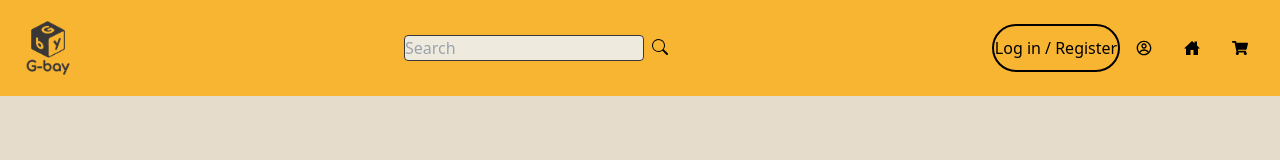
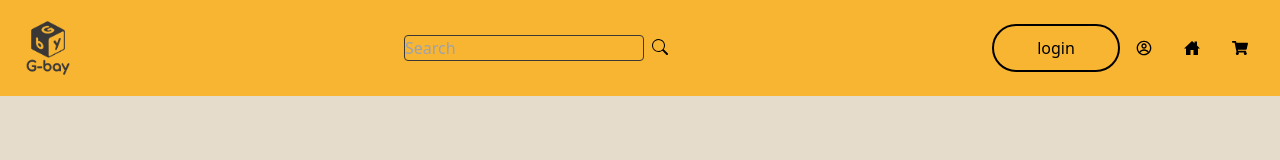
Before and after one commit to Martekode/react-g-bay, a React (Create React App) app in the folder client/: page / in a window 1280 px wide. Shown: the top 160 px of the page. Built offline with nearby package versions, Linux system fonts and the light colour scheme.

Commit message:
buttons and status placed in navbar

```diff
--- a/client/src/components/Navbar.js
+++ b/client/src/components/Navbar.js
@@ -5,8 +5,12 @@ import {BsSearch} from "react-icons/bs"
 import {IoHomeSharp} from "react-icons/io5"
 import {FaShoppingCart} from "react-icons/fa"
 import logo from "../images/blacklogo.png"
+import { useAuth0 } from '@auth0/auth0-react';
+import LoginButton from './LoginButton';
+import LogoutButton from './LogoutButton';
 //We can use a logo to import to go to the HomePage and for the Profile and Checkout
 const Navbar = () => {
+    const {isLoading,error} = useAuth0();
     return (
         <div className='bg-primary flex justify-between items-center p-4'>
             <Link to="/">
@@ -16,13 +20,20 @@ const Navbar = () => {
                 />
             </Link>
                 <div className="flex justify-between">
-                    <input className="bg-background focus:outline-none border border-secondary form-control mx-0 rounded w-60" type="search" placeholder="Search"
-                           aria-label="Search"/>
+                    <input className="bg-primary focus:outline-none border border-secondary form-control mx-0 rounded w-60" type="search" placeholder="Search"
+                        aria-label="Search"/>
                     <BsSearch className="mt-1 ml-2"/>
                 </div>
                 <ul className='flex'>
                     <li className='flex flex-row'>
-                        <button className='hover:bg-secondary border-2 rounded-full w-32 hover:text-primary'>Log in / Register</button>
+                    {error && <p>Authentication Error</p>}
+                    {!error && isLoading && <p>Loading...</p>}
+                    {!error && !isLoading && (
+                        <>
+                            <LoginButton/>
+                            <LogoutButton/>
+                        </>
+                        )}
                         <Link className='p-4' to='/profile'><CgProfile/></Link>
                         <Link className='p-4' to='/'><IoHomeSharp/></Link>
                         <Link className="p-4" to='/checkout'><FaShoppingCart/></Link>
```
